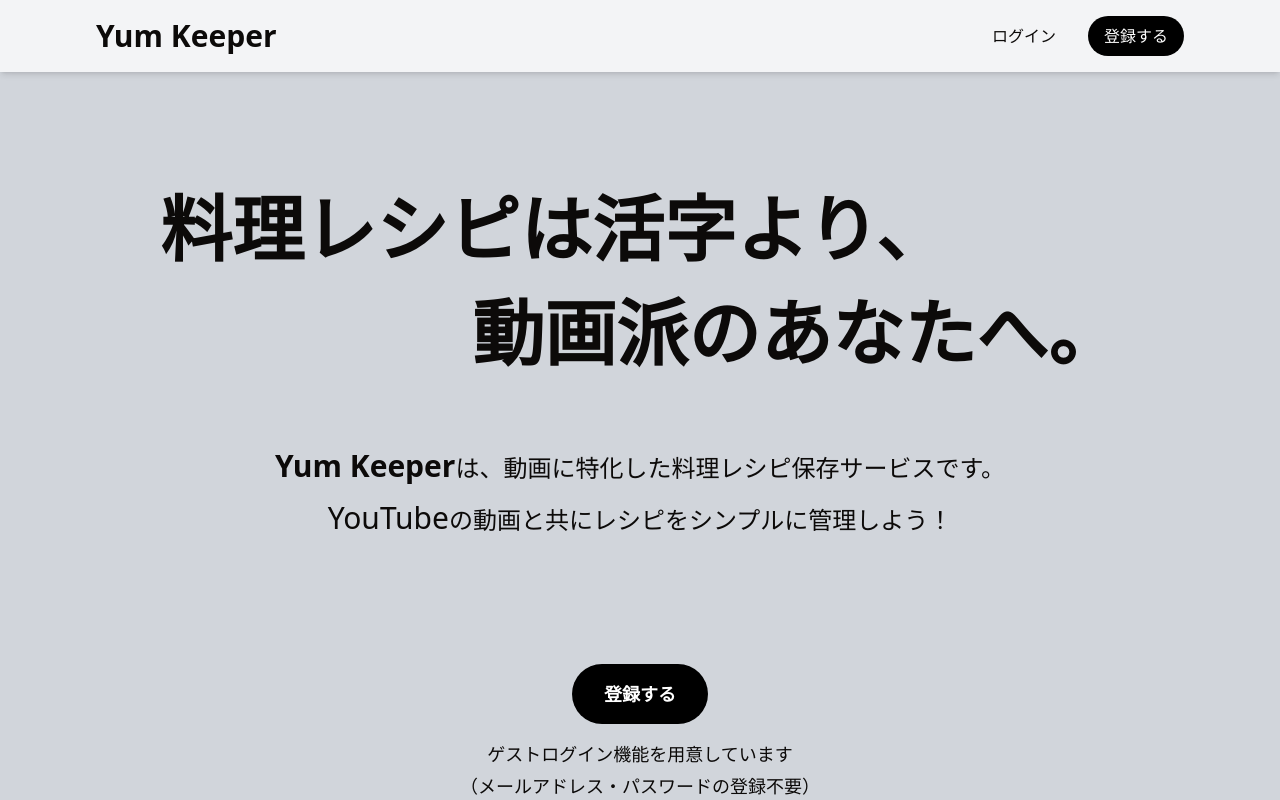
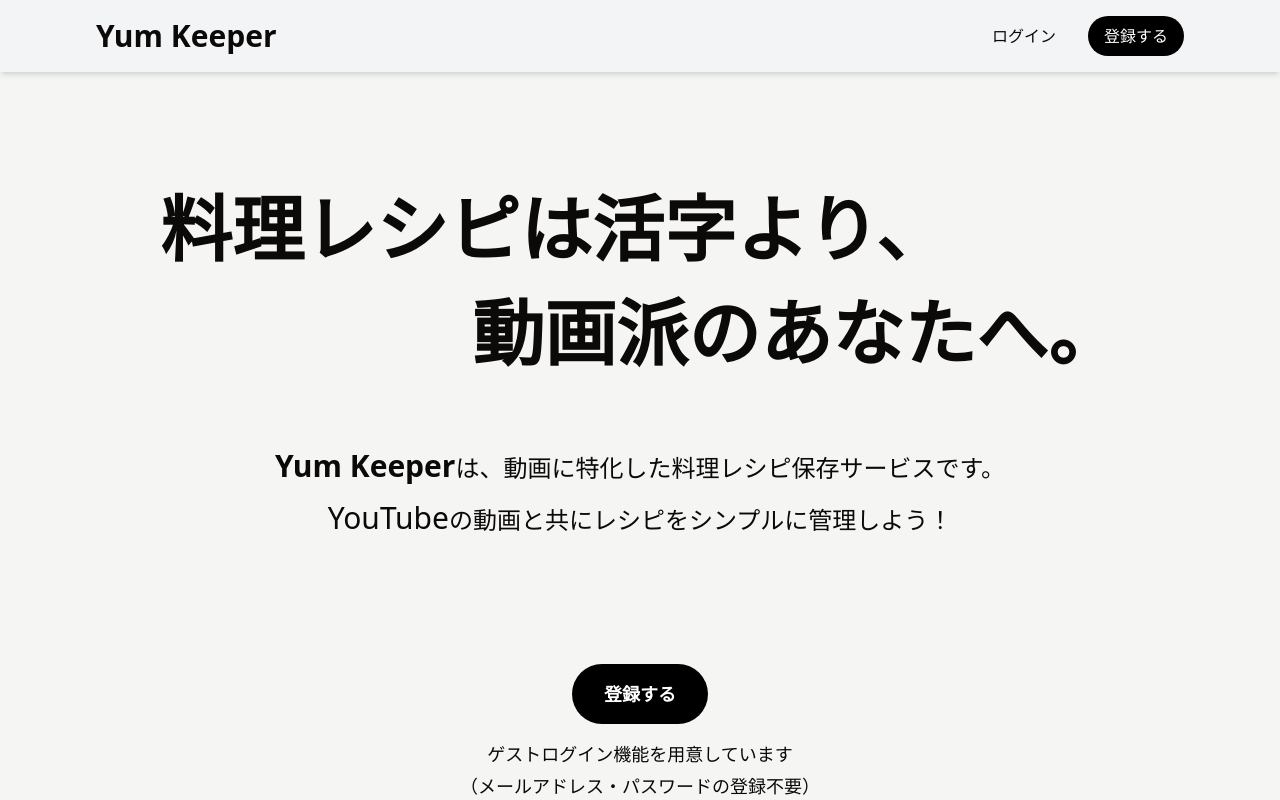
Before and after one commit to y4tk8/yumkeeper_frontend, a Next.js app: page / in a window 1280 px wide. Shown: the top 800 px of the page. Built offline with nearby package versions, Linux system fonts and the light colour scheme; no server answers.

Commit message:
chore: ベース背景色を定義 #149

```diff
--- a/src/components/layout/Container.tsx
+++ b/src/components/layout/Container.tsx
@@ -6,7 +6,7 @@ interface ContainerProps {
 
 const Container: React.FC<ContainerProps> = ({ children }) => {
   return (
-    <div className="w-full min-h-screen bg-gray-300">
+    <div className="w-full min-h-screen bg-stone-100">
       <div className="max-w-5xl mx-auto px-4 sm:px-6 lg:px-8 pt-16">
         {children}
       </div>
```
